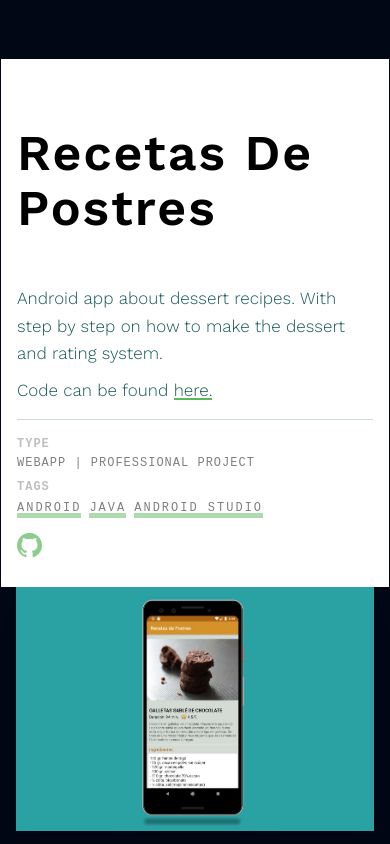
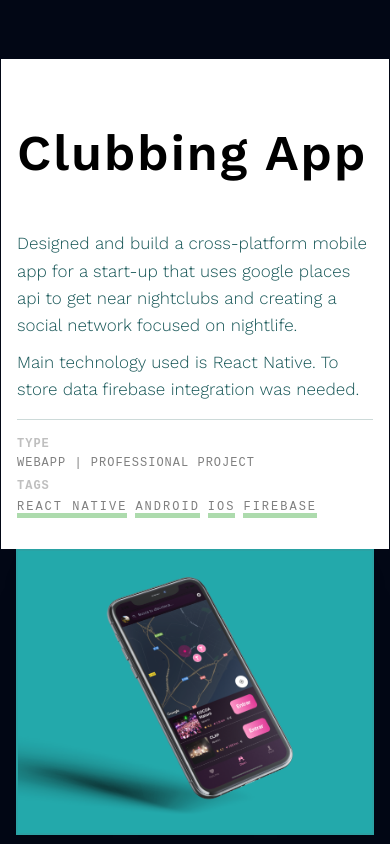
Before and after one commit to Janjs/janjs.github.io, a plain HTML site: page portfolio.html in a window 390 px wide. Shown: the part 5000-5844 px from the top of the page. Drawn offline with nearby package versions, Linux system fonts and the light colour scheme; files whose address does not match are found by name.

Commit message:
remove recetas app

```diff
--- a/portfolio.html
+++ b/portfolio.html
@@ -92,7 +92,6 @@
 					<li><a href="#whattowatch">What movie to watch</a></li>
 					<li><a href="#nexocount">NexoCount</a></li>
 					<li><a href="#knowtheflag">Know The Country Flag</a></li>
-					<li><a href="#recetas">Recetas</a></li>
 					<li><a href="#clubbing">Clubbing App</a></li>
 					<li><a href="#more">More</a></li>
 				</ul>
@@ -297,49 +296,6 @@
 							</div>
 						</div>
 					</div>
-
-					<div id="recetas" class="animate-box" style="padding-top: 10em;">
-						<div class="row row-bottom-padded-md">
-							<div class="col-md-7 animate-box" style="background-color: #fff; padding: 1em"
-								data-animate-effect="fadeInLeft">
-								<h3 class="fh5co-heading">Recetas De Postres</h1>
-									<div style="padding-bottom: 5px;">
-										<p style="color: #155556">Android app about dessert recipes. With step by step
-											on how to make the dessert and rating system.</p>
-										<p style="color: #155556">Code can be found <a class="inline-cool"
-												href="https://github.com/Janjs/Recetas-De-Postres-Android-App">here.</a>
-										</p>
-									</div>
-
-									<div class="container_infos_port" style="padding-bottom: 1em;">
-										<div class="postedBy">
-											<span>Type</span>
-											WebApp | Professional Project
-										</div>
-										<div class="container_tags" style="padding-bottom: 5px;">
-											<div class="tags">
-												<span>Tags</span>
-												<ul style="padding-left: 0;">
-													<li>Android</li>
-													<li>Java</li>
-													<li>Android Studio</li>
-												</ul>
-											</div>
-										</div>
-										<div class="container_links" style="padding-bottom: 5px;">
-											<a href="https://github.com/Janjs/Recetas-De-Postres-Android-App">
-												<i class="icon-github" style="font-size: 25px; color: #5cb85c; opacity: 0.7;"></i>
-											</a>
-										</div>
-									</div>
-							</div>
-							<div class="col-md-5 animate-box" data-animate-effect="fadeInLeft">
-								<img class="img-responsive img-portfolio" src="assets/images/postres.jpg"
-									alt="Free HTML5 Bootstrap Template by FreeHTML5.co">
-							</div>
-						</div>
-					</div>
-
 
 					<div id="clubbing" class="animate-box" style="padding-top: 10em; padding-bottom: 10em;">
 						<div class="row row-bottom-padded-md">
```
